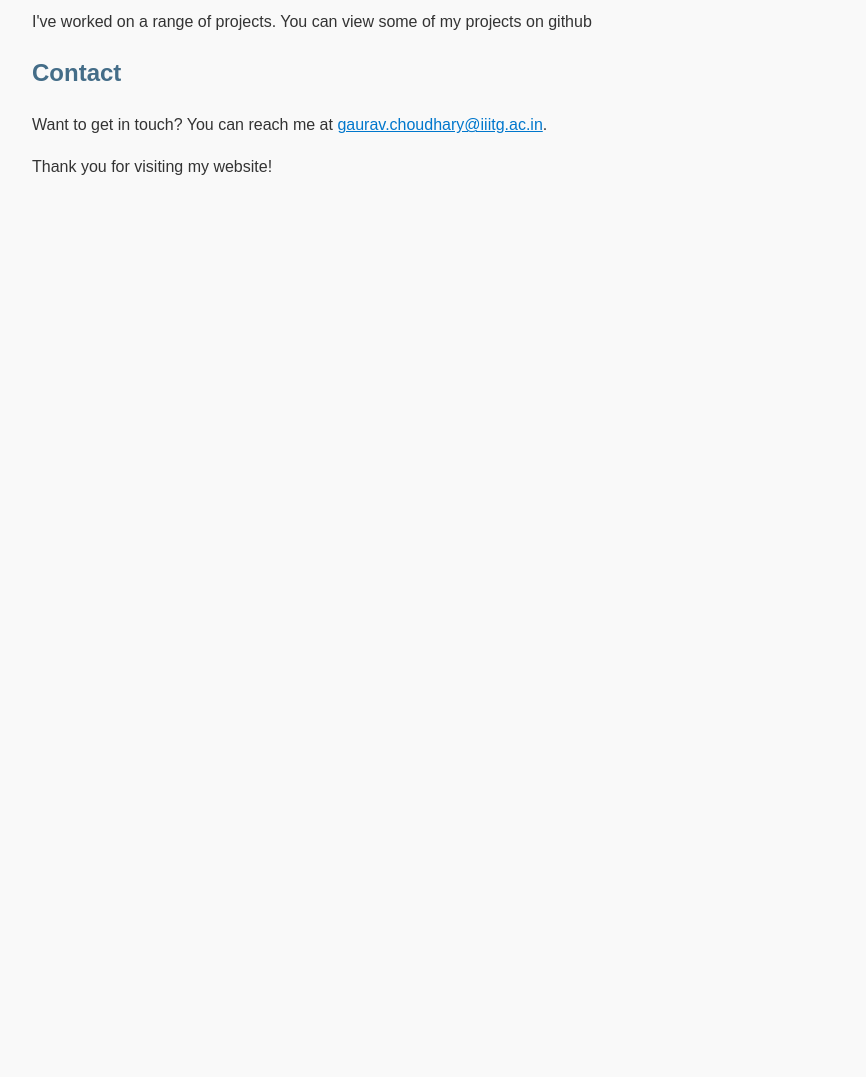
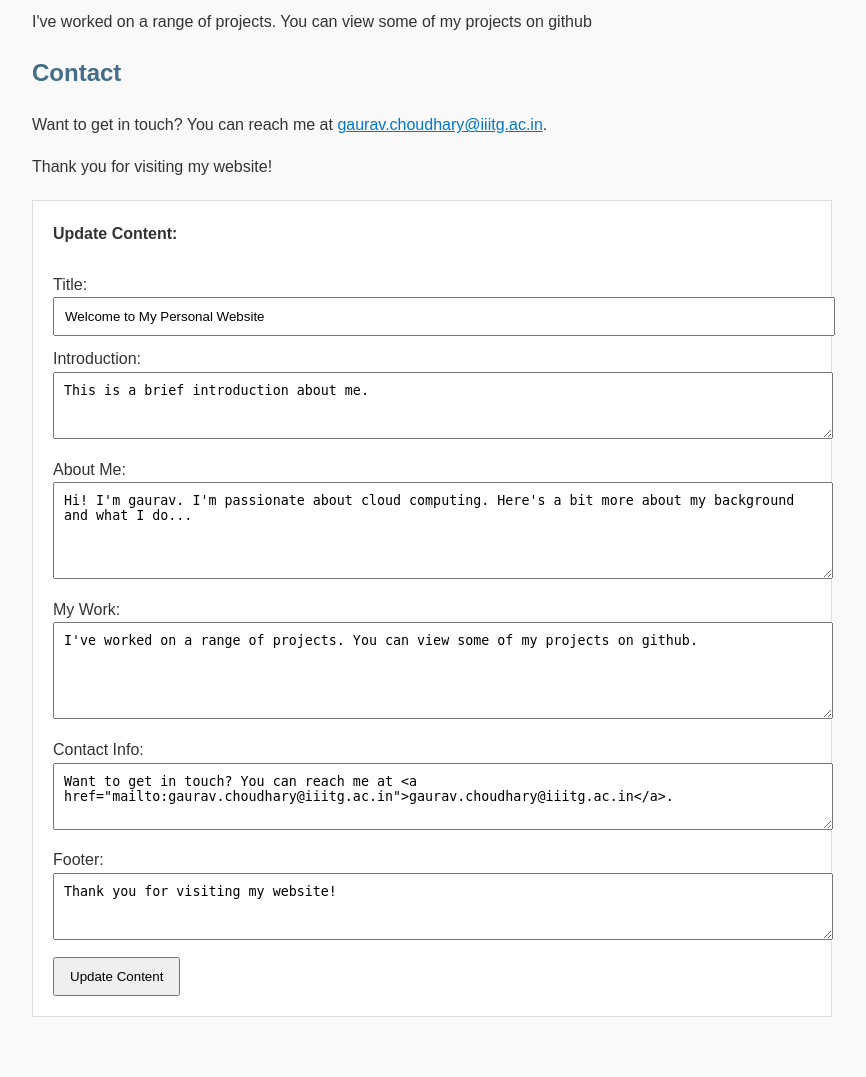
Before and after one commit to gauraviiitg/DSA, a Flask app: page / in a window 1280 px wide. Shown: the part 353-1430 px from the top of the page, without its empty margins (208-1074 px from the left). Before the commit the page ends 528 px from the top, so only its background shows below. Run offline with Flask 3, Linux system fonts and the light colour scheme.

Commit message:
Add files via upload

```diff
--- a/my_app/templates/index.html
+++ b/my_app/templates/index.html
@@ -20,6 +20,12 @@
         }
         a {
             color: #0077cc;
+        }
+        form {
+            background: #ffffff;
+            padding: 20px;
+            border: 1px solid #ddd;
+            margin-top: 20px;
         }
     </style>
 </head>
@@ -50,6 +56,31 @@
         <p>Thank you for visiting my website! </p>
     </footer>
 
+    <!-- CMS Form to Update Content -->
+    <form action="/" method="post">
+        <label><strong>Update Content:</strong></label><br><br>
+
+        <label>Title:</label>
+        <input type="text" name="title" value="{{ title }}" style="width: 100%; padding: 10px; margin-bottom: 10px;"><br>
+
+        <label>Introduction:</label><br>
+        <textarea name="introduction" rows="3" style="width: 100%; padding: 10px; margin-bottom: 10px;">{{ introduction }}</textarea><br>
+
+        <label>About Me:</label><br>
+        <textarea name="about_me" rows="5" style="width: 100%; padding: 10px; margin-bottom: 10px;">{{ about_me }}</textarea><br>
+
+        <label>My Work:</label><br>
+        <textarea name="my_work" rows="5" style="width: 100%; padding: 10px; margin-bottom: 10px;">{{ my_work }}</textarea><br>
+
+        <label>Contact Info:</label><br>
+        <textarea name="contact_info" rows="3" style="width: 100%; padding: 10px; margin-bottom: 10px;">{{ contact_info }}</textarea><br>
+
+        <label>Footer:</label><br>
+        <textarea name="footer" rows="3" style="width: 100%; padding: 10px; margin-bottom: 10px;">{{ footer }}</textarea><br>
+
+        <input type="submit" value="Update Content" style="padding: 10px 15px; cursor: pointer;">
+    </form>
+
 </body>
 
 </html>
```
